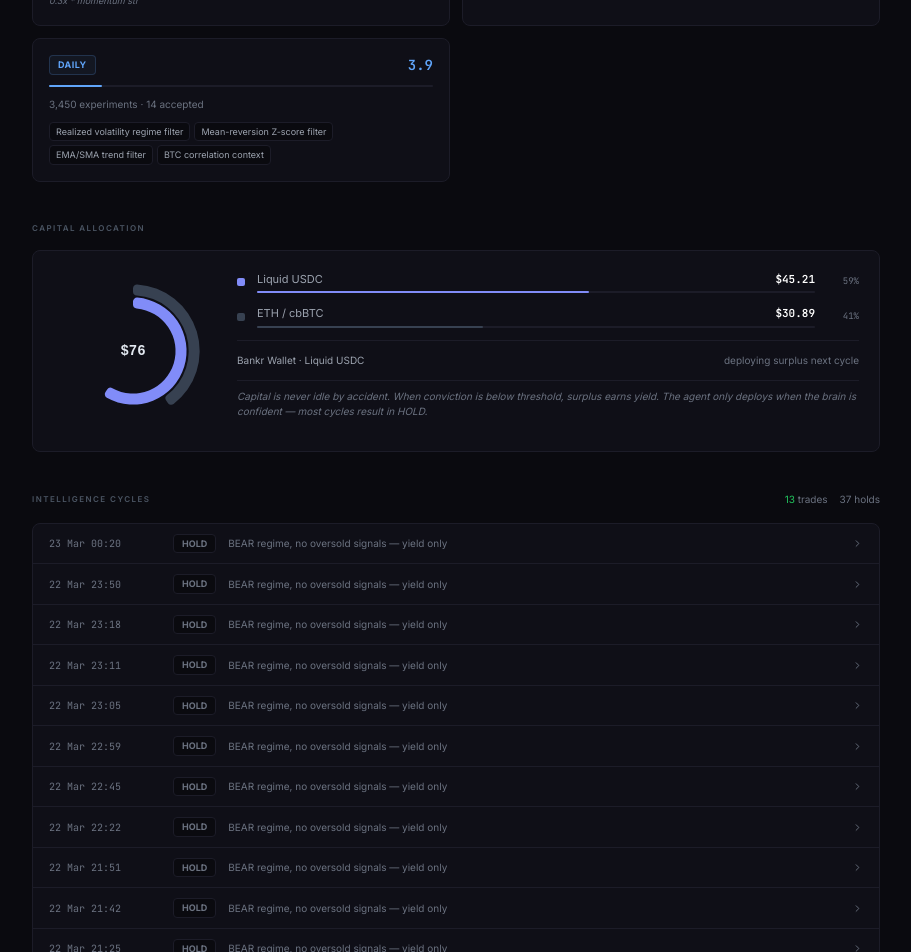
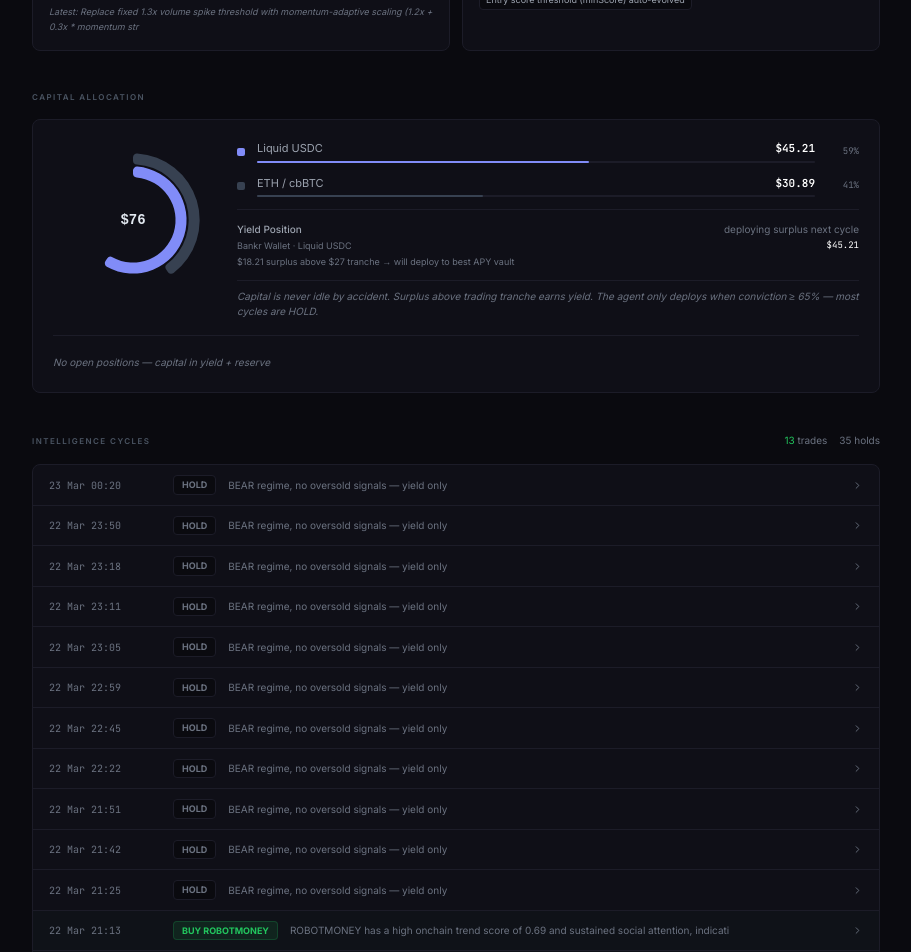
Before and after one commit to deluagent/delu-site, a Next.js app: page / in a window 1280 px wide. Shown: the part 1300-2252 px from the top of the page, without its empty margins (184-1095 px from the left). Built offline with nearby package versions, Linux system fonts and the light colour scheme.

Commit message:
fix: live refresh indicator; capital shows yield detail; cycles deduped; trades sorted by time; open positions show entry price+PnL

```diff
--- a/app/page.tsx
+++ b/app/page.tsx
@@ -95,6 +95,14 @@ function Hero({ status }: { status: any }) {
           ))}
         </div>
       </div>
+
+      {/* Last updated */}
+      {status?.updatedAt && (
+        <div className={`flex items-center gap-1.5 text-[9px] ${dim} mb-3`}>
+          <span className="w-1.5 h-1.5 rounded-full bg-[#22c55e] animate-pulse" />
+          Live · updated {fmtDate(status.updatedAt)} · auto-refreshes every 60s
+        </div>
+      )}
 
       {/* Stats bar */}
       <div className="grid grid-cols-2 sm:grid-cols-4 divide-x divide-y sm:divide-y-0 divide-[#1c1c28] border border-[#1c1c28] rounded-lg overflow-hidden">
@@ -285,8 +293,11 @@ function CapitalSection({ status }: { status: any }) {
   const total  = w.totalUSD       ?? 0;
   const liquid = w.liquidUSDC     ?? 0;
   const posAmt = w.positionsUSD   ?? 0;
-  const yldAmt = yld.amountUSD    ?? 0;
+  // ETH + cbBTC = total minus USDC minus open positions
   const other  = Math.max(0, total - liquid - posAmt);
+  // Yield is a subset of liquid USDC deployed to protocol — show separately
+  const yldAmt = yld.amountUSD ?? 0;
+  const yldInYield = Math.min(yldAmt, liquid); // how much of liquid is actually in yield vault
 
   const segments = [
     { label: 'Liquid USDC',   val: liquid,       color: '#818cf8', desc: 'Ready to trade' },
@@ -347,42 +358,59 @@ function CapitalSection({ status }: { status: any }) {
             ))}
 
             {/* Yield detail */}
-            <div className="border-t border-[#1c1c28] pt-3 mt-3">
-              <div className="flex items-center justify-between">
-                <span className="text-[10px] text-[#9ca3af]">
-                  {yld.protocol ?? 'Bankr Wallet'} · {yld.vault ?? 'Liquid USDC'}
-                </span>
+            <div className="border-t border-[#1c1c28] pt-3 mt-1">
+              <div className="flex items-center justify-between mb-0.5">
+                <span className="text-[10px] font-medium text-[#9ca3af]">Yield Position</span>
                 {yld.apy > 0
-                  ? <span className={mono('text-[10px] text-[#22c55e]')}>{yld.apy.toFixed(2)}% APY</span>
+                  ? <span className={mono('text-[10px] text-[#22c55e] font-bold')}>{yld.apy.toFixed(2)}% APY</span>
                   : <span className={`text-[10px] ${dim}`}>deploying surplus next cycle</span>
                 }
               </div>
+              <div className="flex items-center justify-between">
+                <span className={`text-[9px] ${dim}`}>{yld.protocol ?? 'Bankr Wallet'} · {yld.vault ?? 'Liquid USDC'}</span>
+                <span className={mono('text-[9px] text-white')}>${yldAmt.toFixed(2)}</span>
+              </div>
+              {yld.apy === 0 && (
+                <div className={`text-[9px] ${dim} mt-0.5`}>
+                  ${Math.max(0, liquid - 27).toFixed(2)} surplus above $27 tranche → will deploy to best APY vault
+                </div>
+              )}
             </div>
 
             {/* Philosophy */}
-            <p className={`text-[10px] ${dim} italic border-t border-[#1c1c28] pt-2`}>
-              Capital is never idle by accident. When conviction is below threshold, surplus earns yield.
-              The agent only deploys when the brain is confident — most cycles result in HOLD.
+            <p className={`text-[10px] ${dim} italic border-t border-[#1c1c28] pt-2 mt-1`}>
+              Capital is never idle by accident. Surplus above trading tranche earns yield.
+              The agent only deploys when conviction ≥ 65% — most cycles are HOLD.
             </p>
           </div>
         </div>
 
         {/* Open positions */}
-        {openPos.length > 0 && (
+        {openPos.length > 0 ? (
           <div className="mt-4 border-t border-[#1c1c28] pt-4 space-y-2">
             <div className={`${label} mb-2`}>Open Positions</div>
             {openPos.map((p: any, i: number) => {
               const pnl = p.currentUSD && p.sizeUSD ? ((p.currentUSD - p.sizeUSD) / p.sizeUSD * 100) : null;
               return (
-                <div key={i} className="flex items-center gap-3 text-[11px] bg-[#0a0a0f] border border-[#1c1c28] rounded px-3 py-2">
-                  <span className="font-semibold text-white w-24 truncate">{p.sym}</span>
-                  <span className={mono('', pnlColor(pnl))}>
-                    {pnl != null ? `${pnl >= 0 ? '+' : ''}${pnl.toFixed(2)}%` : '—'}
-                  </span>
-                  <span className={mono('text-[#9ca3af] ml-auto')}>${(p.currentUSD ?? p.sizeUSD ?? 0).toFixed(2)}</span>
+                <div key={i} className="bg-[#0a0a0f] border border-[#1c1c28] rounded px-3 py-2.5">
+                  <div className="flex items-center justify-between mb-1">
+                    <span className="text-xs font-semibold text-white">{p.sym}</span>
+                    <span className={mono('text-xs font-bold', pnlColor(pnl))}>
+                      {pnl != null ? `${pnl >= 0 ? '+' : ''}${pnl.toFixed(2)}%` : '—'}
+                    </span>
+                  </div>
+                  <div className="flex items-center justify-between text-[9px]">
+                    <span className={dim}>entry ${p.entryPrice?.toFixed(6) ?? '—'} · size ${(p.sizeUSD ?? 0).toFixed(2)}</span>
+                    <span className={mono('', pnlColor(pnl))}>${(p.currentUSD ?? p.sizeUSD ?? 0).toFixed(2)}</span>
+                  </div>
+                  {p.openedAt && <div className={`text-[9px] ${dim} mt-0.5`}>opened {fmtDate(p.openedAt)}</div>}
                 </div>
               );
             })}
+          </div>
+        ) : (
+          <div className="mt-4 border-t border-[#1c1c28] pt-3">
+            <span className={`text-[10px] ${dim} italic`}>No open positions — capital in yield + reserve</span>
           </div>
         )}
       </div>
@@ -461,9 +489,18 @@ function CycleRow({ cycle }: { cycle: any }) {
 
 function CyclesSection({ cycles }: { cycles: any[] }) {
   const [showAll, setShowAll] = useState(false);
-  const display = showAll ? cycles : cycles.slice(0, 12);
-  const buys = cycles.filter(c => c.action === 'buy' || c.action === 'long').length;
-  const holds = cycles.length - buys;
+
+  // Dedupe cycles within 3 min of each other (keep newest) — avoids showing sub-30min duplicates
+  const deduped = cycles.reduce((acc: any[], c: any) => {
+    const last = acc[acc.length - 1];
+    if (last && Math.abs(new Date(c.ts).getTime() - new Date(last.ts).getTime()) < 3 * 60 * 1000) return acc;
+    acc.push(c);
+    return acc;
+  }, []);
+
+  const display = showAll ? deduped : deduped.slice(0, 15);
+  const buys = deduped.filter(c => c.action === 'buy' || c.action === 'long').length;
+  const holds = deduped.length - buys;
 
   return (
     <section className="mb-10">
@@ -476,10 +513,10 @@ function CyclesSection({ cycles }: { cycles: any[] }) {
       </div>
       <div className={`${card} overflow-hidden`}>
         {display.map((c: any, i: number) => <CycleRow key={i} cycle={c} />)}
-        {cycles.length > 12 && (
+        {deduped.length > 15 && (
           <button onClick={() => setShowAll(s => !s)}
             className={`w-full py-2.5 text-[10px] ${dim} hover:text-white border-t border-[#1c1c28] transition-colors`}>
-            {showAll ? 'Show less ↑' : `Show all ${cycles.length} cycles ↓`}
+            {showAll ? 'Show less ↑' : `Show all ${deduped.length} cycles ↓`}
           </button>
         )}
       </div>
@@ -490,7 +527,10 @@ function CyclesSection({ cycles }: { cycles: any[] }) {
 // ─── Section: Trade History & Learnings ────────────────────────────────
 function TradeHistory({ status }: { status: any }) {
   const perf   = status?.performance ?? {};
-  const trades: Trade[] = (perf.recentTrades ?? []).slice(0, 8);
+  // Sort by closedAt descending (most recent first)
+  const trades: Trade[] = [...(perf.recentTrades ?? [])]
+    .sort((a, b) => new Date(b.closedAt ?? 0).getTime() - new Date(a.closedAt ?? 0).getTime())
+    .slice(0, 10);
   if (trades.length === 0) return null;
 
   const closed  = perf.closedTrades ?? 0;
--- a/public/data/brain.json
+++ b/public/data/brain.json
@@ -1,7 +1,7 @@
 {
-  "generatedAt": "2026-03-23T00:06:45.633Z",
-  "totalExp": 11298,
-  "totalAccepted": 47,
+  "generatedAt": "2026-03-23T00:22:20.133Z",
+  "totalExp": 8008,
+  "totalAccepted": 35,
   "topScore": 28.012,
   "topLoop": "5m",
   "loops": [
@@ -63,11 +63,11 @@
     {
       "name": "Fusion",
       "color": "purple",
-      "expCount": 35,
-      "acceptedCount": 0,
-      "acceptRate": 0,
-      "bestScore": 0,
-      "breakthroughCount": 0,
+      "expCount": 195,
+      "acceptedCount": 2,
+      "acceptRate": 1,
+      "bestScore": 0.439,
+      "breakthroughCount": 2,
       "signals": [
         "Evolves blend weights: 5m + Onchain + Hourly + 4h",
         "Per-regime weights (BEAR / BULL / RANGE)",
@@ -76,97 +76,9 @@
         "Entry score threshold (minScore) auto-evolved"
       ],
       "latestDescription": null
-    },
-    {
-      "name": "Daily",
-      "color": "blue",
-      "expCount": 3450,
-      "acceptedCount": 14,
-      "acceptRate": 0.4,
-      "bestScore": 3.888,
-      "breakthroughCount": 9,
-      "signals": [
-        "Realized volatility regime filter",
-        "Mean-reversion Z-score filter",
-        "EMA/SMA trend filter",
-        "BTC correlation context"
-      ],
-      "latestDescription": null
     }
   ],
   "breakthroughs": [
-    {
-      "n": 3,
-      "score": 2.399,
-      "ts": 1773865661311,
-      "description": null,
-      "loop": "Daily",
-      "color": "blue"
-    },
-    {
-      "n": 99,
-      "score": 2.837,
-      "ts": 1773881904529,
-      "description": null,
-      "loop": "Daily",
-      "color": "blue"
-    },
-    {
-      "n": 55,
-      "score": 3.126,
-      "ts": 1774054715721,
-      "description": null,
-      "loop": "Daily",
-      "color": "blue"
-    },
-    {
-      "n": 56,
-      "score": 3.385,
-      "ts": 1774055409235,
-      "description": null,
-      "loop": "Daily",
-      "color": "blue"
-    },
-    {
-      "n": 57,
-      "score": 3.392,
-      "ts": 1774055636051,
-      "description": null,
-      "loop": "Daily",
-      "color": "blue"
-    },
-    {
-      "n": 242,
-      "score": 3.703,
-      "ts": 1774074121009,
-      "description": null,
-      "loop": "Daily",
-      "color": "blue"
-    },
-    {
-      "n": 252,
-      "score": 3.719,
-      "ts": 1774075112822,
-      "description": null,
-      "loop": "Daily",
-      "color": "blue"
-    },
-    {
-      "n": 418,
-      "score": 3.78,
-      "ts": 1774092071346,
-      "description": null,
-      "loop": "Daily",
-      "color": "blue"
-    },
-    {
-      "n": 461,
-      "score": 3.888,
-      "ts": 1774097329259,
-      "description": null,
-      "loop": "Daily",
-      "color": "blue"
-    },
     {
       "n": 2,
       "score": 8,
@@ -430,6 +342,20 @@
       "description": "Replace fixed 1.3x volume spike threshold with momentum-adaptive scaling (1.2x + 0.3x * momentum str",
       "loop": "Hourly",
       "color": "emerald"
+    },
+    {
+      "score": 0.418,
+      "ts": "2026-03-23T00:08:42.795Z",
+      "description": null,
+      "loop": "Fusion",
+      "color": "purple"
+    },
+    {
+      "score": 0.439,
+      "ts": "2026-03-23T00:09:20.002Z",
+      "description": null,
+      "loop": "Fusion",
+      "color": "purple"
     }
   ]
 }
```
